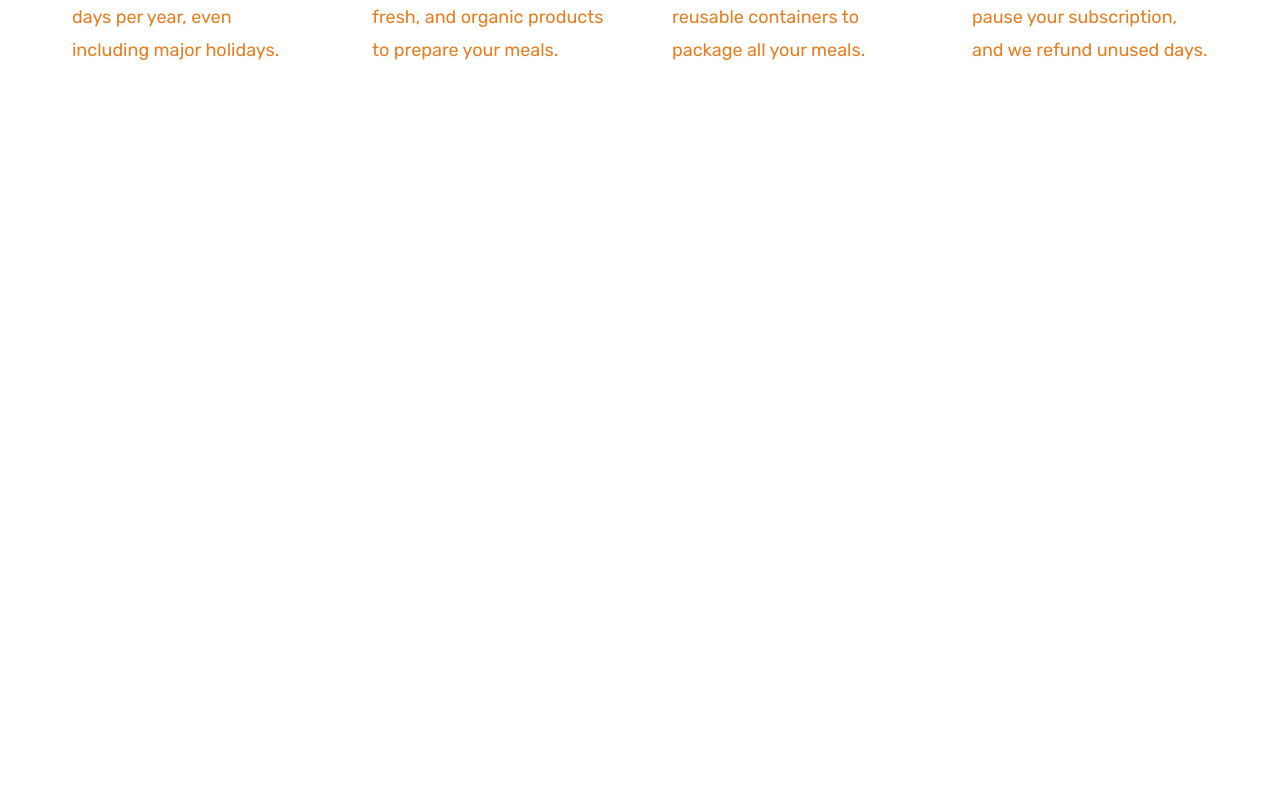
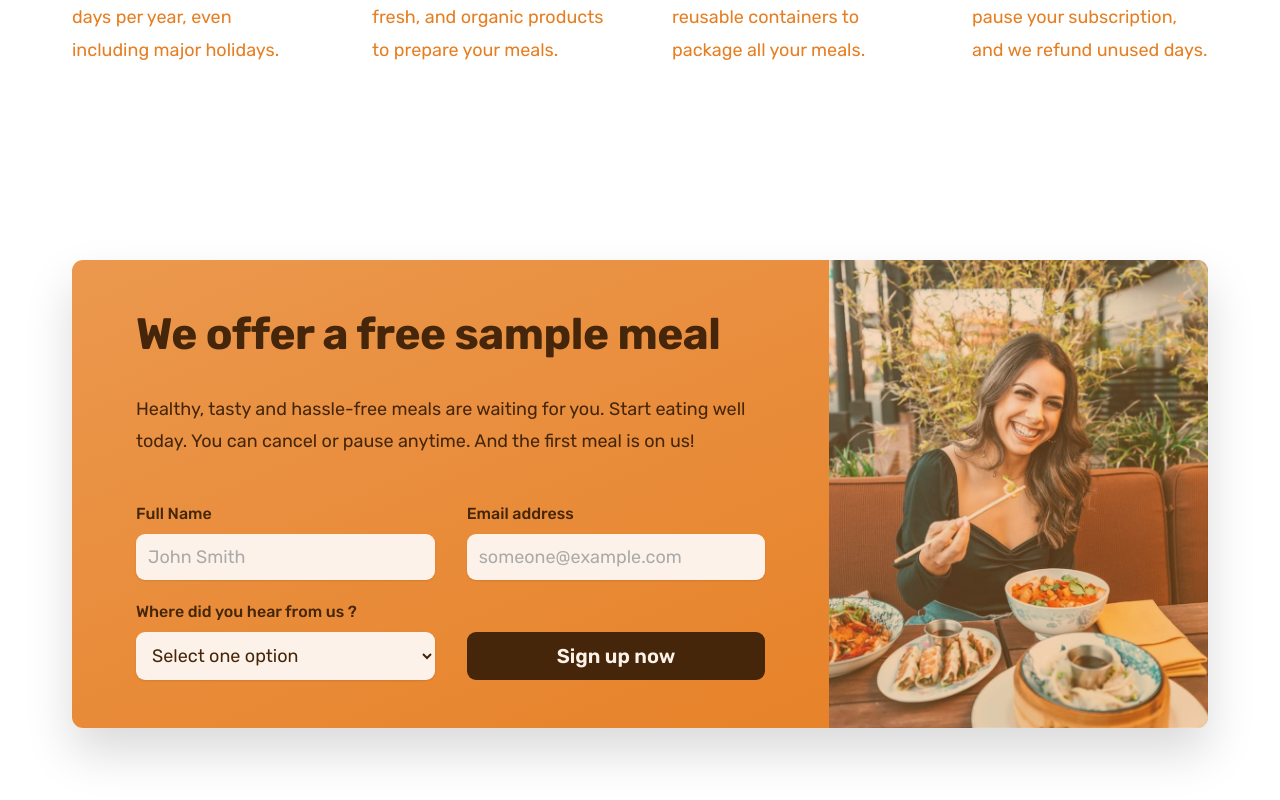
Before and after one commit to rajeevdevl/Omnifood, a React (Create React App) app in the folder omnifood-app/: page / in a window 1280 px wide. Shown: the part 5740-6540 px from the top of the page. Before the commit the page ends 5904 px from the top, so only its background shows below. Built offline with nearby package versions, Linux system fonts and the light colour scheme.

Commit message:
add call to action section

```diff
--- a/omnifood-app/src/App.js
+++ b/omnifood-app/src/App.js
@@ -6,6 +6,7 @@
 import Testimonials from "./components/Testimonials/Testimonials";
 import Pricing from "./components/Pricing/Pricing";
 import Features from "./components/Features/Features";
+import CallToAction from "./components/CallToAction/CallToAction";
 
 const App = () => {
   return (
@@ -18,6 +19,7 @@
       <Testimonials />
       <Pricing />
       <Features />
+      <CallToAction />
     </>
   );
 };
--- /dev/null
+++ b/omnifood-app/src/components/CallToAction/CallToAction.js
@@ -0,0 +1,67 @@
+import styles from "./CallToAction.module.css";
+import ContainerGrid from "../../UI/ContainerGrid";
+
+const CallToAction = () => {
+  return (
+    <section className={styles.sectionCta}>
+      <ContainerGrid>
+        <div className={styles.grid}>
+          <div className={styles.ctaTextBox}>
+            <h2 className={`${styles.headingSecondary} heading-secondary`}>
+              We offer a free sample meal
+            </h2>
+            <p className={styles.ctaText}>
+              Healthy, tasty and hassle-free meals are waiting for you. Start
+              eating well today. You can cancel or pause anytime. And the first
+              meal is on us!
+            </p>
+
+            <form action="#" className={styles.ctaForm}>
+              <div>
+                <label for="name">Full Name</label>
+                <input
+                  type="text"
+                  placeholder="John Smith"
+                  id="name"
+                  required
+                />
+              </div>
+
+              <div>
+                <label for="email">Email address</label>
+                <input
+                  type="email"
+                  id="email"
+                  placeholder="someone@example.com"
+                  required
+                />
+              </div>
+
+              <div>
+                <label for="select-where">Where did you hear from us ?</label>
+                <select id="select-where" required>
+                  <option value="">Select one option</option>
+                  <option value="friends">Friends and Family</option>
+                  <option value="youtube">Youtube video</option>
+                  <option value="podcast">Podcast</option>
+                  <option value="ad">Facebook ad</option>
+                </select>
+              </div>
+
+              <button className={`${styles.btn} ${styles.btnForm}`}>
+                Sign up now
+              </button>
+            </form>
+          </div>
+          <div
+            className={styles.ctaImgBox}
+            role="img"
+            aria-label="woman enjoying food"
+          ></div>
+        </div>
+      </ContainerGrid>
+    </section>
+  );
+};
+
+export default CallToAction;
--- /dev/null
+++ b/omnifood-app/src/components/CallToAction/CallToAction.module.css
@@ -0,0 +1,101 @@
+.sectionCta{
+    padding:9.6rem 0;
+}
+
+.grid{
+    display: grid;
+    grid-template-columns: 2fr 1fr;
+    box-shadow: 0 2.4rem 4.8rem rgba(0,0,0,.15);
+    border-radius: 11px;
+    background-image:linear-gradient(to right bottom,#eb984e,#e67e22);
+    overflow: hidden;
+}
+
+.container{
+    padding:0;
+}
+
+
+.ctaTextBox{
+    color:#45260a;
+    padding:4.8rem 6.4rem;
+}
+
+.headingSecondary{
+    color:#45260a;
+    margin-bottom: 3.2rem;
+}
+
+.ctaText{
+    font-size: 1.8rem;
+    line-height: 1.8;
+    margin-bottom: 4.8rem;
+}
+
+.ctaImgBox{
+    background-image:linear-gradient(to right bottom,
+    rgba(235,151,78,.35),
+    rgba(230,125,24,.35)),
+    url('../../content/img/eating.jpg');
+    background-size: cover;
+    background-position: center;
+}
+
+.ctaForm{
+    display: grid;
+    grid-template-columns: repeat(2,1fr);
+    column-gap: 3.2rem;
+    row-gap: 2.4rem;
+}
+
+.ctaForm label{
+    display: block;
+    font-size:1.6rem;
+    font-weight: 500;
+    margin-bottom: 1.2rem;
+}
+
+
+
+.ctaForm input,
+.ctaForm select{
+    width: 100%;
+    padding: 1.2rem;
+    font-size: 1.8rem;
+    font-family: inherit;
+    border: none;
+    background-color: #fdf2e9;
+    border-radius: 9px;
+    box-shadow: 0 1px 2px rgba(0,0,0,.10);
+    color:inherit;
+}
+
+.ctaForm input::placeholder{
+    color:#aaa;
+}
+
+
+.btnForm{
+    display: inline-block;
+    text-decoration: none;
+    font-size: 2rem;
+    font-weight: 600;
+    padding: 1.2rem 3.2rem;
+    border-radius: 9px;
+    cursor: pointer;
+    border: none;
+    font-family: inherit;
+    background-color: #45260a;
+    color:#fdf2e9;
+    align-self: end;
+    transition: all .3s;
+}
+
+.btnForm:hover{
+    background-color: #fff;
+    color:#555;
+}
+
+.ctaTextBox *:focus{
+    box-shadow: 0 0 0 0.8rem rgba(253,242,233,0.5);
+}
--- a/omnifood-app/src/components/Features/features.module.css
+++ b/omnifood-app/src/components/Features/features.module.css
@@ -18,7 +18,6 @@
 
 .featureIconBox{
     margin-bottom: 3.2rem;
-
 }
 
 .featureIcon{
--- a/omnifood-app/src/index.css
+++ b/omnifood-app/src/index.css
@@ -64,6 +64,12 @@
     box-sizing: border-box;
 }
 
+*:focus{
+    outline: none;
+
+    box-shadow: 0 0 0 0.8rem rgba(230,125,34,0.5);
+}
+
 html{
     font-size: 62.5%; /* 10px -> for 20px use 2 rem, for 16px use 1.6rem */
 }
```
